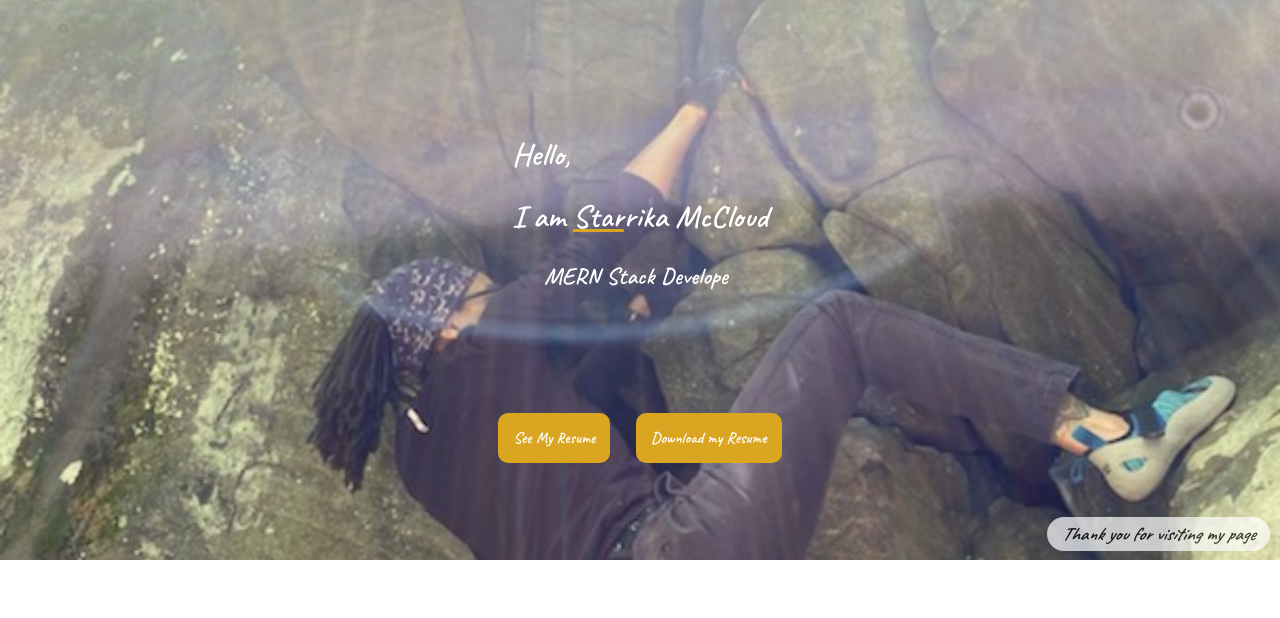
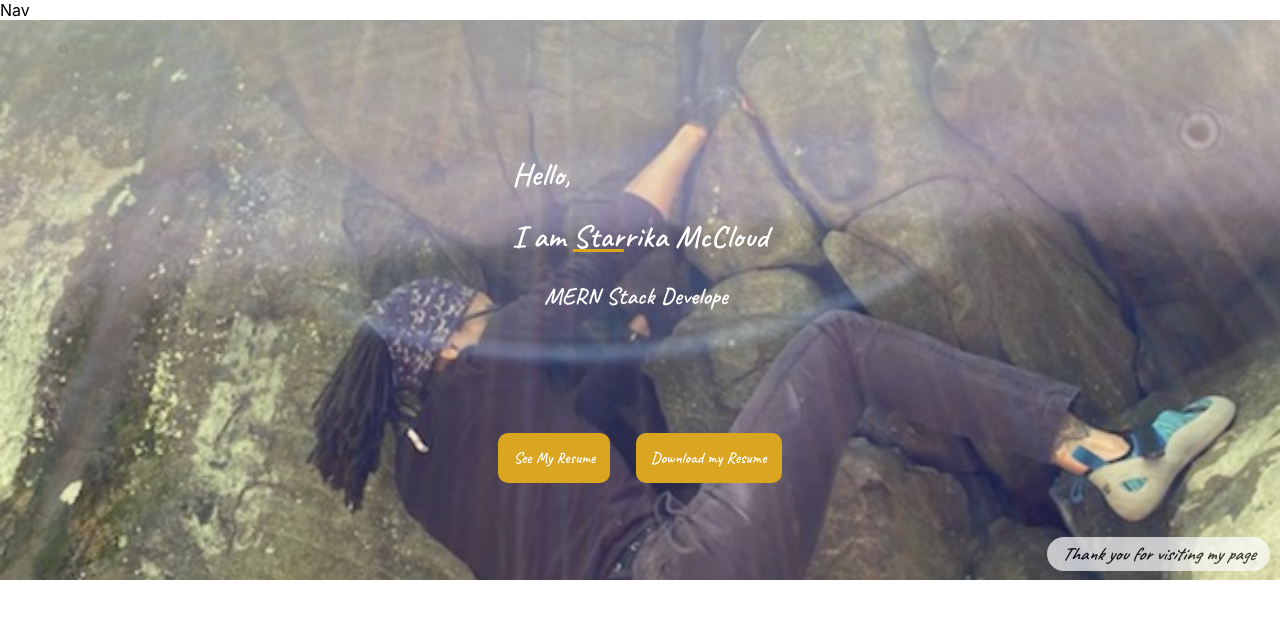
Before and after one commit to Cybre3/portfolio, a React (Create React App) app: page / in a window 1280 px wide. Shown: the top 618 px of the page. Built offline with nearby package versions, Linux system fonts and the light colour scheme; the HTML template or start-up script is replaced by a standard one; a web font is replaced by a local one.

Commit message:
added/working on Nav component

```diff
--- a/src/App.js
+++ b/src/App.js
@@ -1,8 +1,10 @@
 import Intro from "./Components/Intro";
+import Nav from "./Components/Nav";
 
 function App() {
   return (
     <>
+      <Nav />
       <Intro />
     </>
   );
--- /dev/null
+++ b/src/Components/Nav.js
@@ -0,0 +1,11 @@
+import React from 'react';
+
+function Nav(props) {
+  return (
+    <div>
+      Nav
+    </div>
+  );
+}
+
+export default Nav;
```
Also changed, not shown: 1 other file (tests, documents, lock files or other folders).
